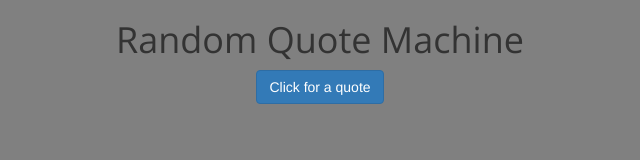
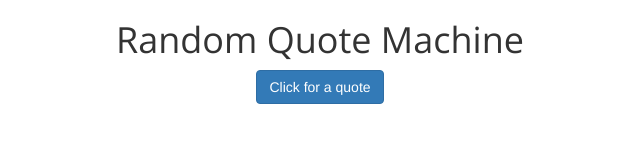
Before and after one commit to ethansuttner/random-quote, a plain HTML site: page index.html in a window 1280 px wide. Shown: the whole page, without its empty margins (320-960 px from the left). Drawn offline with nearby package versions, Linux system fonts and the light colour scheme.

Commit message:
change title and background color

```diff
--- a/css/style.css
+++ b/css/style.css
@@ -1,5 +1,5 @@
 body {
-	background-color: gray;
+	background-color: white;
 }
 
 h1, h2 {
--- a/index.html
+++ b/index.html
@@ -5,7 +5,7 @@
 	<meta charset="utf-8">
 	<meta name="description" content="A translation and transcription app">
 	<meta name="keywords" content="translation transcription spanish english speechtotext">
-	<title>Translation</title>
+	<title>Random Quote Machine</title>
 	<link rel="stylesheet" type="text/css" href="css/reset.css">
 	<link rel="stylesheet" href="https://maxcdn.bootstrapcdn.com/bootstrap/3.3.6/css/bootstrap.min.css" integrity="sha384-1q8mTJOASx8j1Au+a5WDVnPi2lkFfwwEAa8hDDdjZlpLegxhjVME1fgjWPGmkzs7" crossorigin="anonymous">
 	<link rel="stylesheet" type="text/css" href="css/style.css">
```
Also changed, not shown: 1 other file.
